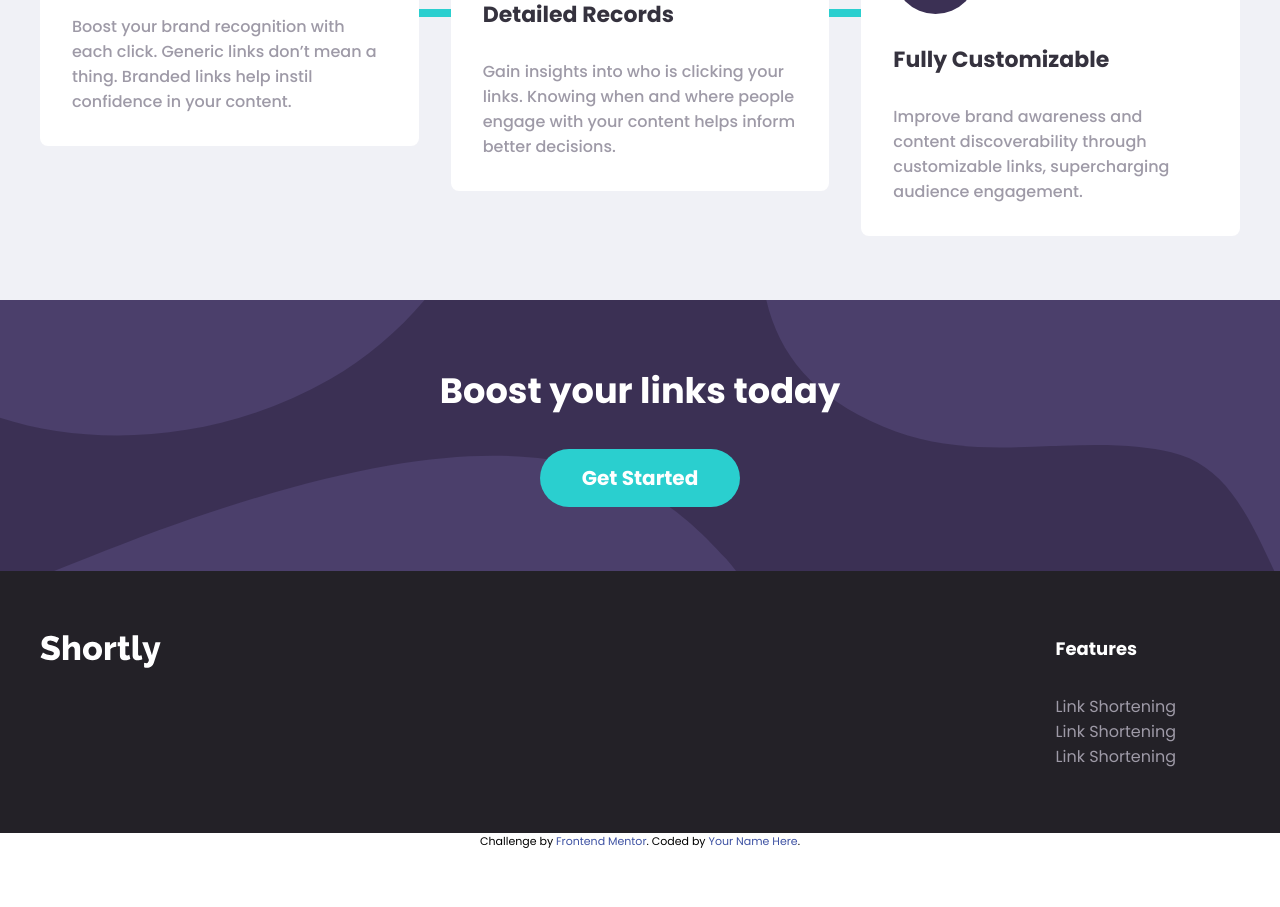
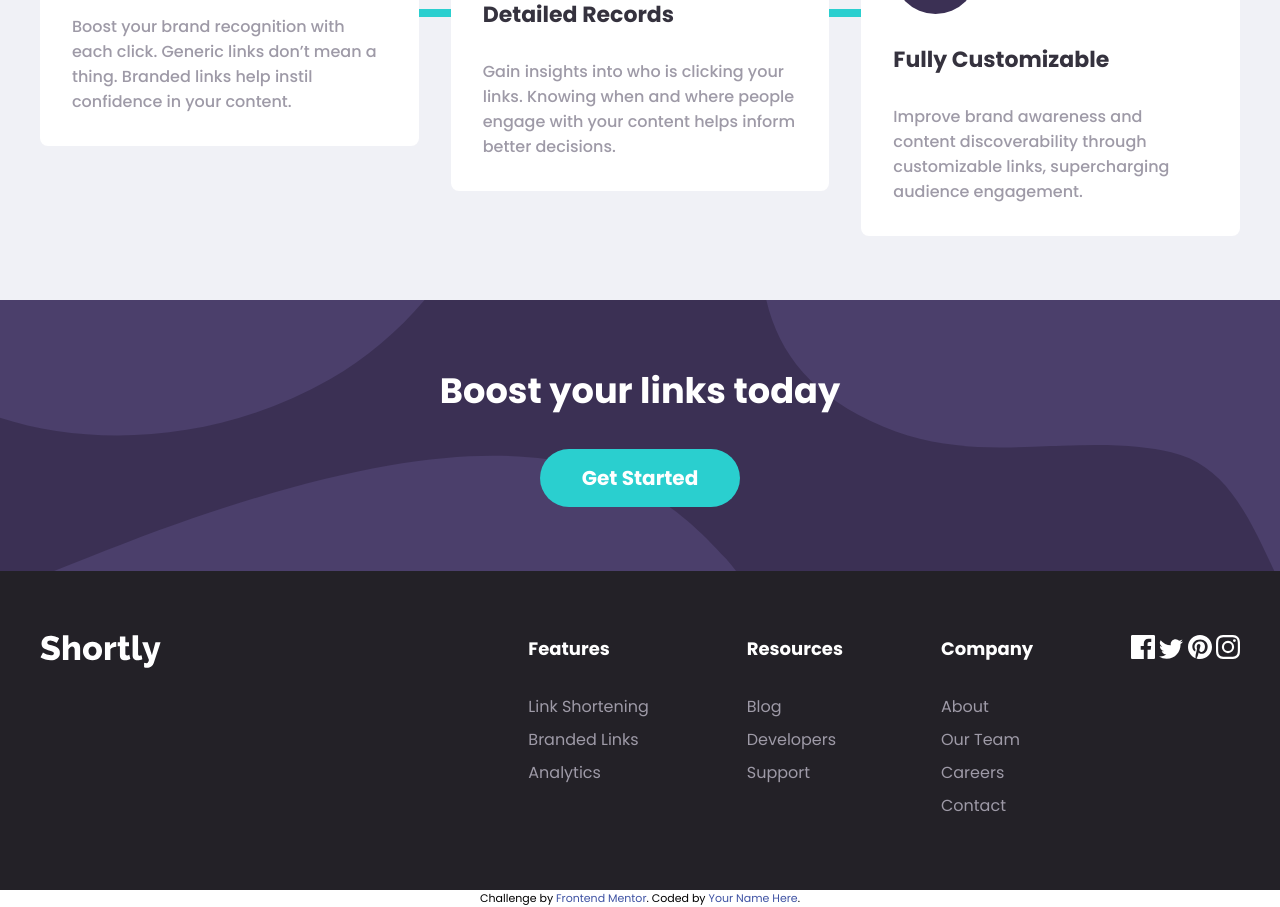
Before and after one commit to lucas-moont/shortly, a plain HTML site: page index.html in a window 1280 px wide. Shown: the part 1333-2240 px from the top of the page. Before the commit the page ends 2183 px from the top, so only its background shows below. Drawn offline with Linux system fonts and the light colour scheme.

Commit message:
--fix Refactoring old components folders for section and putting components for smaller stuff.

```diff
--- a/assets/sass/main.scss
+++ b/assets/sass/main.scss
@@ -4,9 +4,9 @@
 @import './base/globals.scss';
 @import './utils/flex-btn.scss';
 @import './base/buttons.scss';
-@import './components/header.scss';
-@import './components/more-than-just-shorter-links.scss';
-@import './components/short-links-generator.scss';
-@import './components/advanced-statistics.scss';
-@import './components/boost-your-links.scss';
-@import './components/footer.scss';
+@import './section/header.scss';
+@import './section/more-than-just-shorter-links.scss';
+@import './section/short-links-generator.scss';
+@import './section/advanced-statistics.scss';
+@import './section/boost-your-links.scss';
+@import './section/footer.scss';
--- a/assets/sass/components/footer.scss
+++ b/assets/sass/section/footer.scss
@@ -4,11 +4,17 @@ footer{
   display: flex;
   justify-content: center;
   color: #FFF;
+
+  .socialNetNav{
+    display: inline-flex;
+    gap: 16px;
+    align-items: center;
+  }
 }
 
 .footerInner{
   display: flex;
-  gap: 32px;
+  gap: 98px;
 
   .col:first-of-type{
     flex: 1;
@@ -31,5 +37,14 @@ footer{
 .footerNavigation{
   a {
     color: $grayishViolet;
+    transition: 0.5s;
+
+    &:hover{
+      color: $cyan;
+    }
+  }
+
+  li{
+    margin-bottom: 8px;
   }
 }
--- a/index.html
+++ b/index.html
@@ -156,14 +156,48 @@
             <nav class="footerNavigation">
               <ul>
                 <li><a href="#">Link Shortening</a></li>
-                <li><a href="#">Link Shortening</a></li>
-                <li><a href="#">Link Shortening</a></li>
-
+                <li><a href="#">Branded Links</a></li>
+                <li><a href="#">Analytics</a></li>
               </ul>
             </nav>
           </div>
-          <div class="col"></div>
-          <div class="col"></div>
+          <div class="col">
+            <p class="footerTitle">Resources</p>
+            <nav class="footerNavigation">
+              <ul>
+                <li><a href="#">Blog</a></li>
+                <li><a href="#">Developers</a></li>
+                <li><a href="#">Support</a></li>
+              </ul>
+            </nav>
+          </div>
+          <div class="col">
+            <p class="footerTitle">Company</p>
+            <nav class="footerNavigation">
+              <ul>
+                <li><a href="#">About</a></li>
+                <li><a href="#">Our Team</a></li>
+                <li><a href="#">Careers</a></li>
+                <li><a href="#">Contact</a></li>
+              </ul>
+            </nav>
+          </div>
+          <div class="col">
+            <nav class="horizontalSocialNetNav">
+              <a href="#" target="_blank">
+                <img src="./assets/images/icon-facebook.svg" alt="facebook logo" srcset="">
+              </a>
+              <a href="#" target="_blank">
+                <img src="./assets/images/icon-twitter.svg" alt="twitter logo" srcset="">
+              </a>
+              <a href="#" target="_blank">
+                <img src="./assets/images/icon-pinterest.svg" alt="pinterest logo">
+              </a>
+              <a href="#">
+                <img src="./assets/images/icon-instagram.svg" alt="instagram logo" srcset="">
+              </a>
+            </nav>
+          </div>
         </div>
       </div>
     </footer>
```
Also changed, not shown: assets/css/style.css, assets/sass/section/advanced-statistics.scss (renamed from assets/sass/components/advanced-statistics.scss), assets/sass/section/boost-your-links.scss (renamed from assets/sass/components/boost-your-links.scss), assets/sass/section/header.scss (renamed from assets/sass/components/header.scss), assets/sass/section/more-than-just-shorter-links.scss (renamed from assets/sass/components/more-than-just-shorter-links.scss), assets/sass/section/short-links-generator.scss (renamed from assets/sass/components/short-links-generator.scss), 1 other file.
